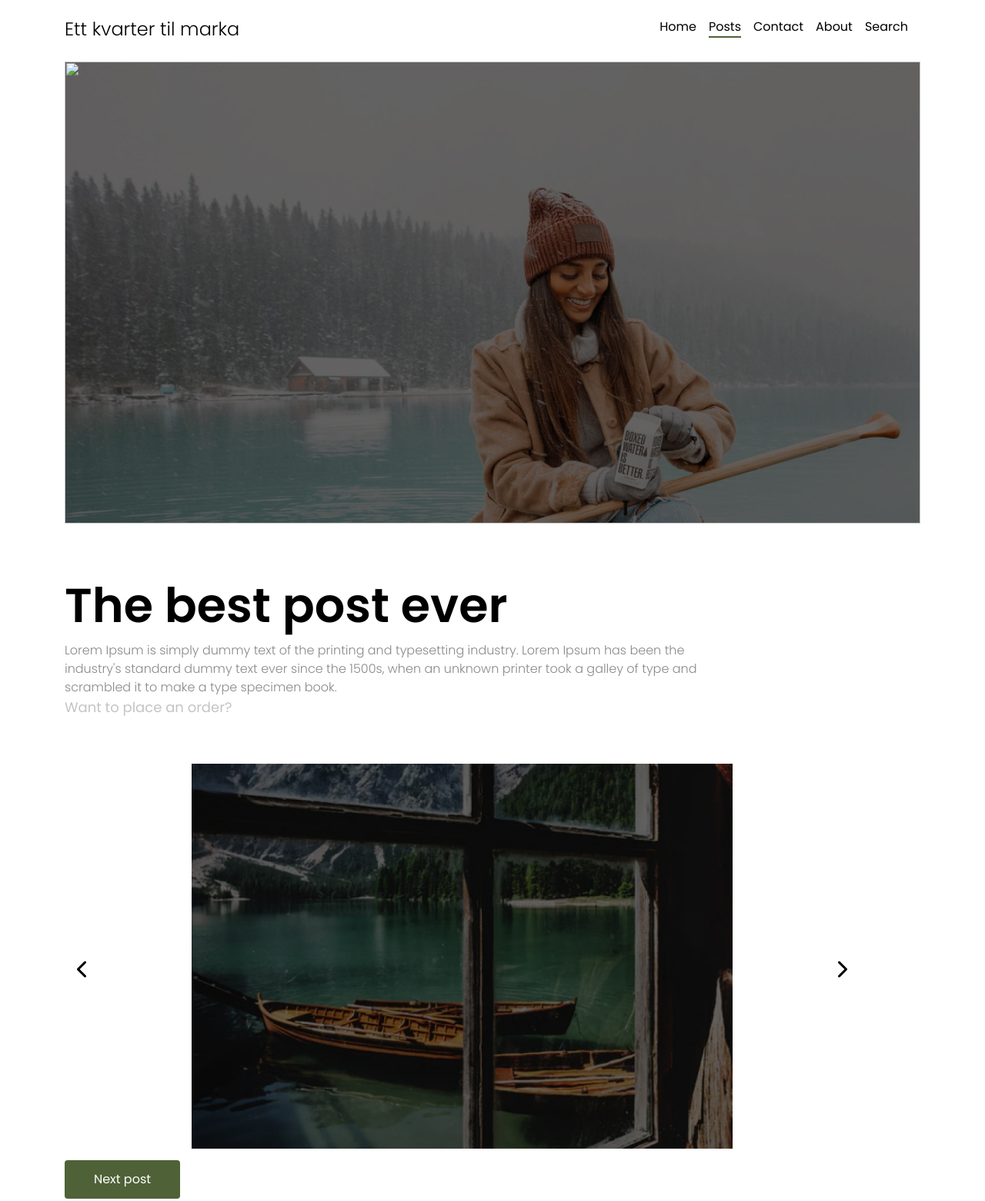
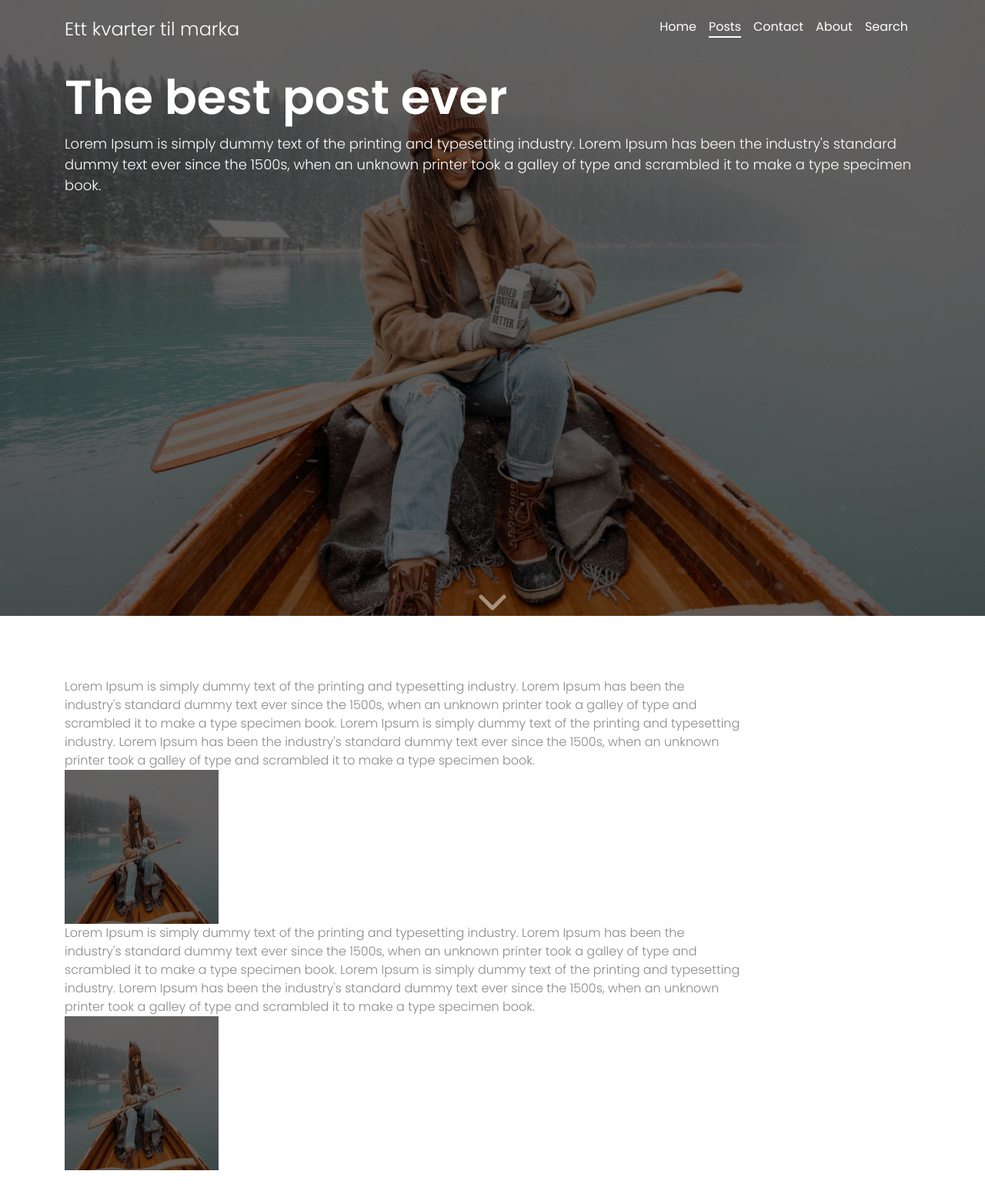
Before and after one commit to Saulnjie/Bloggen, a plain HTML site: page detailedpost.html in a window 1280 px wide. Shown: the top 1560 px of the page at 77% size. Drawn offline with Linux system fonts and the light colour scheme.

Commit message:
details page layout

```diff
--- a/css/detailedpost.css
+++ b/css/detailedpost.css
@@ -1,5 +1,5 @@
 .donut-title {
-  color: black;
+  color: white;
   font-size: 62px;
   font-weight: 600;
 }
@@ -11,10 +11,27 @@
   width: 85%;
 }
 
+.full-screen-banner {
+  height: 100vh;
+  background-image: url(../img/yayayaya.jpg);
+  background-position: center;
+  background-repeat: no-repeat;
+  background-size: cover;
+  display: flex;
+  flex-direction: column;
+  align-items: flex-start;
+  justify-content: space-between;
+}
 .donut-sub-title {
-  color: #c4c4c4;
+  color: white;
   font-size: 18px;
-  font-weight: 400;
+  font-weight: 300;
+}
+
+.post-paragraph-image {
+  width: 200px;
+  height: 200px;
+  background-color: red;
 }
 
 .donut-order-paragraph {
@@ -147,6 +164,29 @@
   margin-top: 60px;
 }
 
+.nav {
+  display: flex;
+  flex-direction: row;
+  justify-content: space-between;
+  align-items: center;
+  color: white;
+}
+.active-nav-title {
+  border-bottom: white solid 2px;
+  margin-bottom: -2px;
+}
+
+.fa-chevron-down {
+  color: #f5f5f5;
+  font-size: 40px;
+  opacity: 50%;
+  align-self: center;
+}
+.logo {
+  font-size: 24px;
+  color: white;
+  font-weight: 300;
+}
 .donut-info-container {
   display: flex;
   flex-direction: row;
--- a/detailedpost.html
+++ b/detailedpost.html
@@ -31,6 +31,7 @@
   </head>
   <body>
     <main>
+      <div class="full-screen-banner">
         <div class="container">
           <header class="header-container">
             <a href="/"> <h1 class="logo">Ett kvarter til marka</h1></a>
@@ -54,30 +55,43 @@
               </ul>
             </nav>
           </header>
-        <div class="donut-banner">
-          <img class="donut-image" />
+          <h1 class="donut-title">The best post ever</h1>
+          <p class="donut-sub-title">
+            Lorem Ipsum is simply dummy text of the printing and typesetting
+            industry. Lorem Ipsum has been the industry's standard dummy text
+            ever since the 1500s, when an unknown printer took a galley of type
+            and scrambled it to make a type specimen book.
+          </p>
         </div>
-        <div class="donut-container-overall-content">
+        <i class="fas fa-chevron-down"></i>
+      </div>
+      <div class="container donut-container-overall-content">
         <div class="donut-container-left">
           <div class="donut-title-and-info-container">
-              <h2 class="donut-title">The best post ever</h2>
             <p class="donut-paragraph">
               Lorem Ipsum is simply dummy text of the printing and typesetting
-                industry. Lorem Ipsum has been the industry's standard dummy
-                text ever since the 1500s, when an unknown printer took a galley
-                of type and scrambled it to make a type specimen book.
+              industry. Lorem Ipsum has been the industry's standard dummy text
+              ever since the 1500s, when an unknown printer took a galley of
+              type and scrambled it to make a type specimen book. Lorem Ipsum is
+              simply dummy text of the printing and typesetting industry. Lorem
+              Ipsum has been the industry's standard dummy text ever since the
+              1500s, when an unknown printer took a galley of type and scrambled
+              it to make a type specimen book.
             </p>
-            </div>
-            <div class="donut-order-container">
-              <h2 class="donut-sub-title">Want to place an order?</h2>
-              <p class="donut-order-paragraph"></p>
-              <div class="donut-info-container">
-                <div class="donut-info-container-left"></div>
-                <div class="donut-info-container-right"></div>
-              </div>
-            </div>
+            <img src="/img/yayayaya.jpg" class="post-paragraph-image" />
+            <p class="donut-paragraph">
+              Lorem Ipsum is simply dummy text of the printing and typesetting
+              industry. Lorem Ipsum has been the industry's standard dummy text
+              ever since the 1500s, when an unknown printer took a galley of
+              type and scrambled it to make a type specimen book. Lorem Ipsum is
+              simply dummy text of the printing and typesetting industry. Lorem
+              Ipsum has been the industry's standard dummy text ever since the
+              1500s, when an unknown printer took a galley of type and scrambled
+              it to make a type specimen book.
+            </p>
+            <img src="/img/yayayaya.jpg" class="post-paragraph-image" />
             <div class="donut-container-right">
-              <div class="image-container">
+              <!-- <div class="image-container">
                 <button onclick="cycleImages('prev')">
                   <i class="fas fa-chevron-left"></i>
                 </button>
@@ -87,17 +101,18 @@
 
                 <img class="slideshow-black" src="img/Group 30.jpg" />
                 <img class="slideshow-black" src="img/yayayaya.jpg" />
-                <!-- <img class="slideshow-black" src="img/ny-s-saJel_Uw.jpeg"> -->
+
                 <img class="slideshow-black" src="img/Group 30.jpg" />
                 <button onclick="cycleImages('next')">
                   <i class="fas fa-chevron-right"></i>
                 </button>
               </div>
+            </div> -->
             </div>
           </div>
+          <button class="button">Next post</button>
+        </div>
         <footer></footer>
-        </div>
-        <button class="button">Next post</button>
       </div>
     </main>
   </body>
```
Lines whose indentation alone changed are shown as unchanged.
